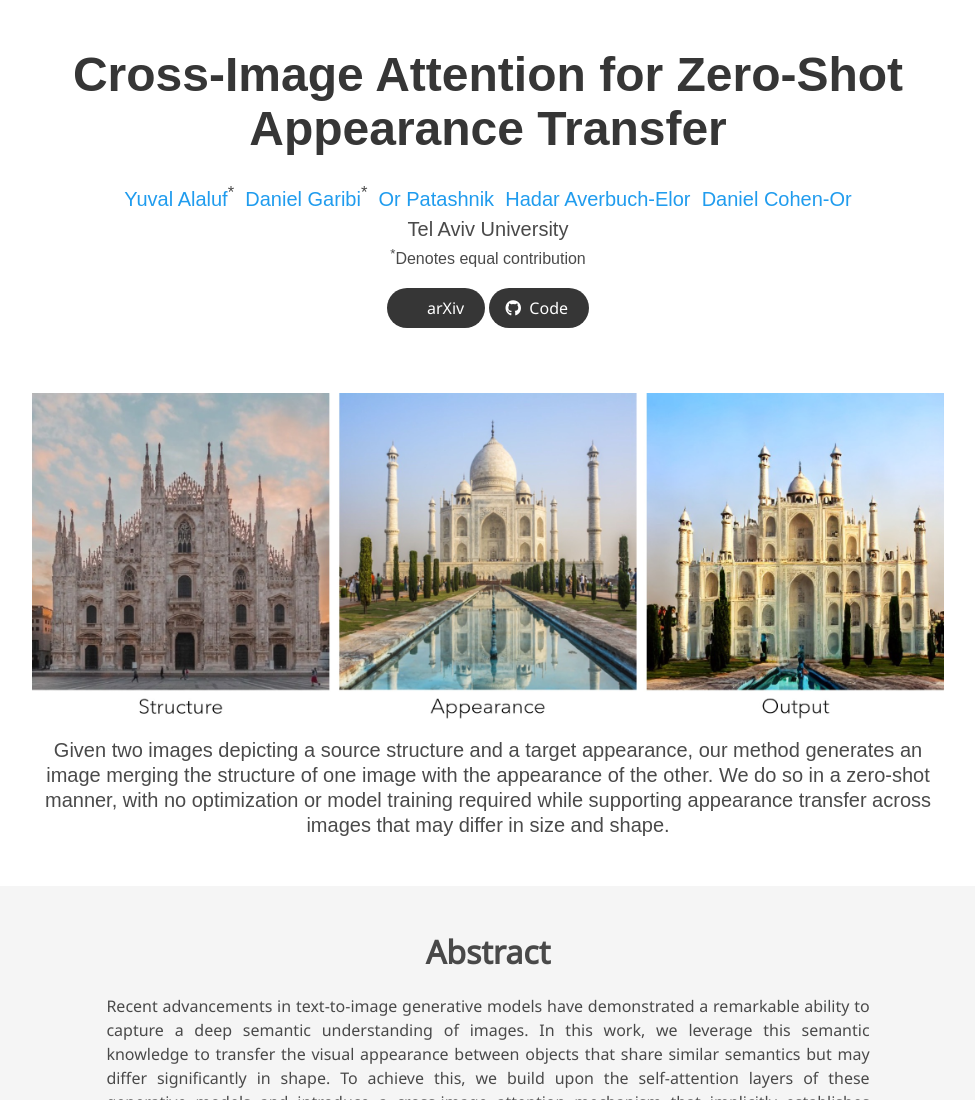
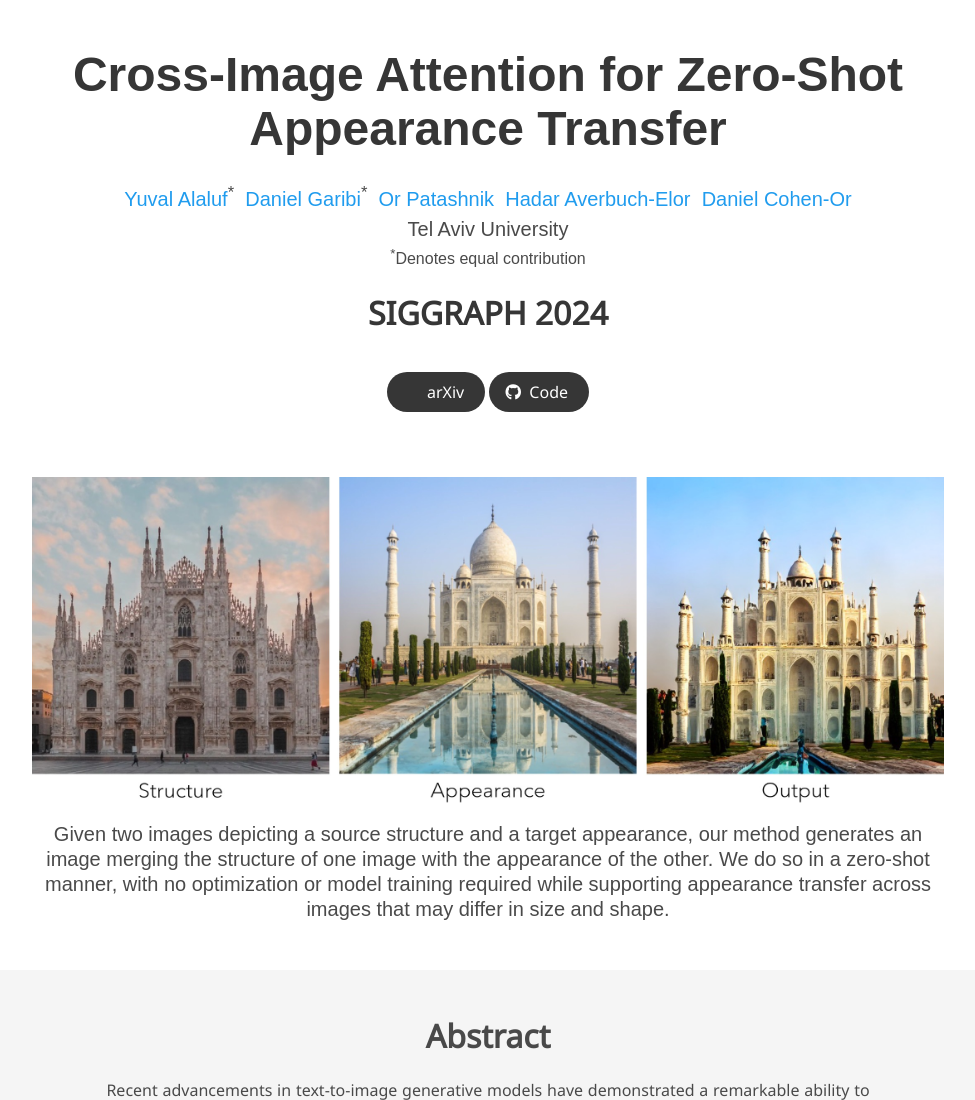
Before and after one commit to garibida/cross-image-attention, a plain HTML site: page index.html in a window 1280 px wide. Shown: the top 1100 px of the page, without its empty margins (152-1127 px from the left). Drawn offline with nearby package versions, Linux system fonts and the light colour scheme; some packages are replaced by stand-ins of ours; some icons are missing; a web font is replaced by a local one.

Commit message:
Add SIGGRAPH to index.html

```diff
--- a/index.html
+++ b/index.html
@@ -75,6 +75,12 @@
           <div class="is-size-8 publication-authors">
             <span class="author-block"><sup>*</sup>Denotes equal contribution</span>
           </div>
+
+          <br>
+          <div>
+            <h1 class="title">SIGGRAPH 2024</h1>
+          </div>
+            <br>
 
           <div class="column has-text-centered">
             <div class="publication-links">
```
